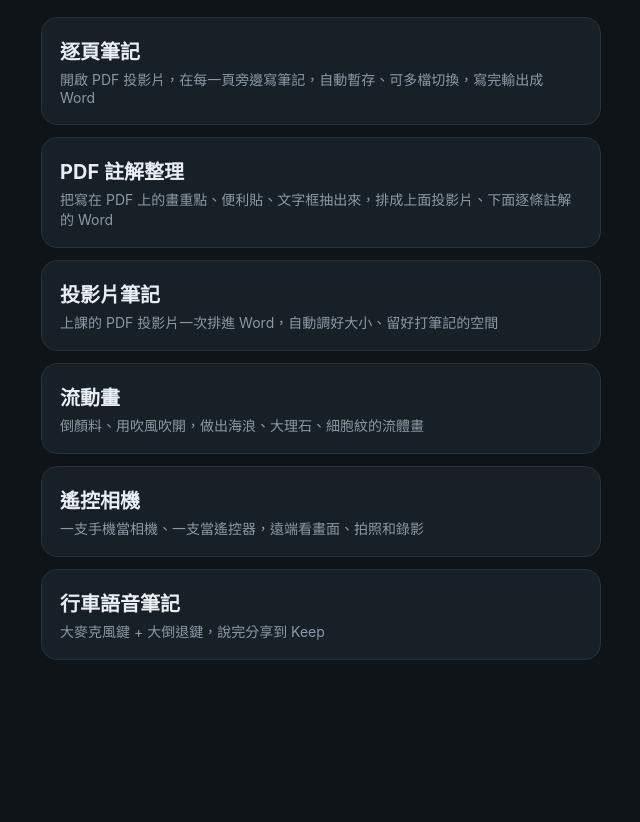
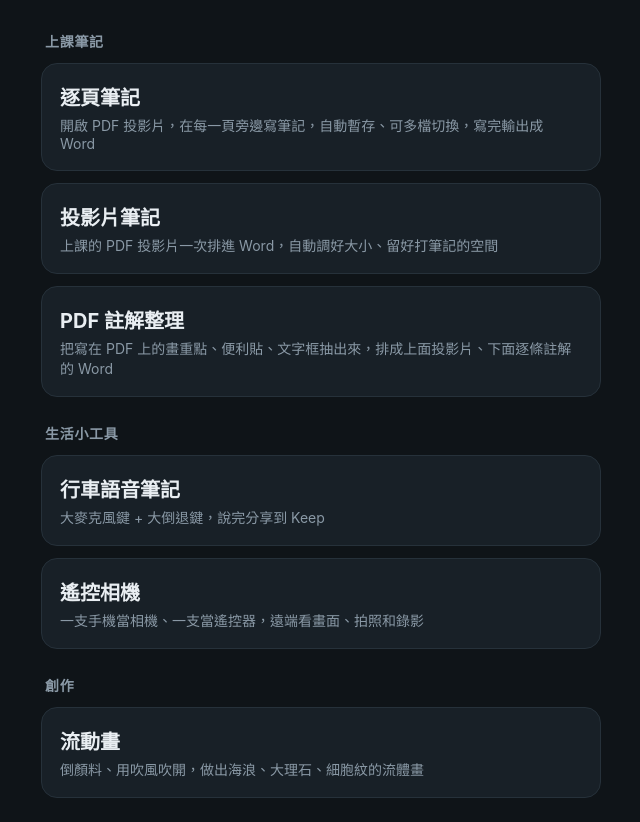
Before and after one commit to slufergo-gh/tools, a plain HTML site: page index.html in a window 1280 px wide. Shown: the part 62-884 px from the top of the page, without its empty margins (319-959 px from the left). Before the commit the page ends 800 px from the top, so only its background shows below. Drawn offline with Linux system fonts and the light colour scheme.

Commit message:
首頁工具分類：上課筆記、生活小工具、創作
Co-Authored-By: Claude Opus 5.5 <noreply@anthropic.com>
Claude-Session: https://claude.ai/code/session_01CgPh3wmDGFcyX1VgfuzbsK

```diff
--- a/index.html
+++ b/index.html
@@ -13,6 +13,7 @@ body{margin:0;background:var(--bg);color:var(--fg);font-family:-apple-system,"Pi
   padding:calc(24px + env(safe-area-inset-top,0px)) max(16px,env(safe-area-inset-right,0px)) calc(24px + env(safe-area-inset-bottom,0px)) max(16px,env(safe-area-inset-left,0px))}
 main{max-width:560px;margin:0 auto;display:flex;flex-direction:column;gap:12px}
 h1{font-size:24px;margin:0 0 8px}
+h2{font-size:14px;font-weight:600;color:var(--muted);margin:14px 4px 0;letter-spacing:.05em}
 a.tool{display:flex;flex-direction:column;gap:4px;background:var(--panel);border:1px solid var(--line);border-radius:16px;padding:18px;color:var(--fg);text-decoration:none}
 a.tool:active{border-color:var(--accent)}
 a.tool b{font-size:20px}
@@ -22,13 +23,16 @@ a.tool span{font-size:14px;color:var(--muted)}
 <body>
 <main>
   <h1>我的工具</h1>
-  <!-- 新工具加在這裡 -->
+  <!-- 新工具：加到符合的分類下（或新增 h2 分類），每個分類最新的放最上面 -->
+  <h2>上課筆記</h2>
   <a class="tool" href="page-notes/"><b>逐頁筆記</b><span>開啟 PDF 投影片，在每一頁旁邊寫筆記，自動暫存、可多檔切換，寫完輸出成 Word</span></a>
+  <a class="tool" href="slide-notes/"><b>投影片筆記</b><span>上課的 PDF 投影片一次排進 Word，自動調好大小、留好打筆記的空間</span></a>
   <a class="tool" href="pdf-notes/"><b>PDF 註解整理</b><span>把寫在 PDF 上的畫重點、便利貼、文字框抽出來，排成上面投影片、下面逐條註解的 Word</span></a>
-  <a class="tool" href="slide-notes/"><b>投影片筆記</b><span>上課的 PDF 投影片一次排進 Word，自動調好大小、留好打筆記的空間</span></a>
+  <h2>生活小工具</h2>
+  <a class="tool" href="voice-note/"><b>行車語音筆記</b><span>大麥克風鍵 + 大倒退鍵，說完分享到 Keep</span></a>
+  <a class="tool" href="remote-camera/"><b>遙控相機</b><span>一支手機當相機、一支當遙控器，遠端看畫面、拍照和錄影</span></a>
+  <h2>創作</h2>
   <a class="tool" href="fluid-art/"><b>流動畫</b><span>倒顏料、用吹風吹開，做出海浪、大理石、細胞紋的流體畫</span></a>
-  <a class="tool" href="remote-camera/"><b>遙控相機</b><span>一支手機當相機、一支當遙控器，遠端看畫面、拍照和錄影</span></a>
-  <a class="tool" href="voice-note/"><b>行車語音筆記</b><span>大麥克風鍵 + 大倒退鍵，說完分享到 Keep</span></a>
 </main>
 </body>
 </html>
```
